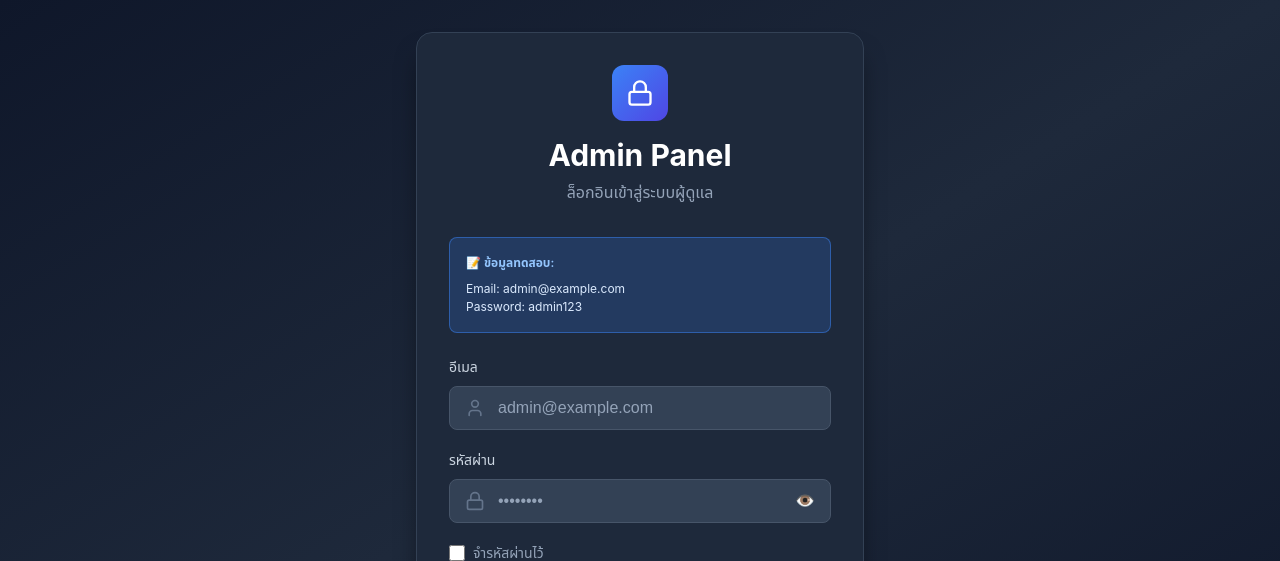
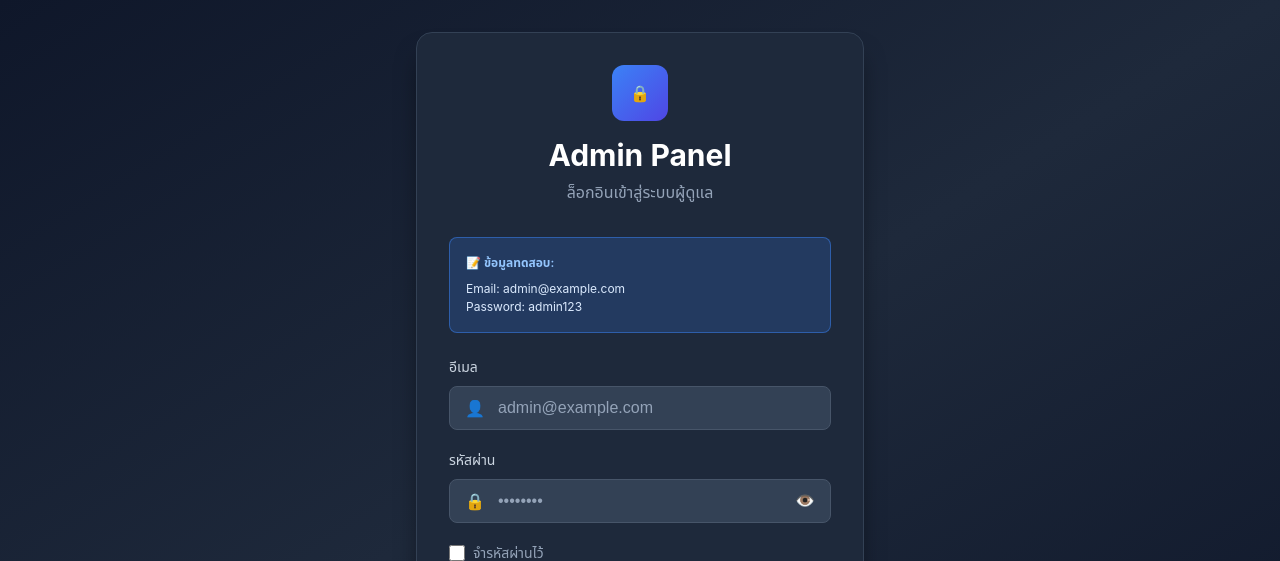
Before and after one commit to Non2412/sisaketweb2, a Next.js app: page /login-admin in a window 1280 px wide. Shown: the top 561 px of the page. Built offline with nearby package versions, Linux system fonts and the light colour scheme.

Commit message:
correct login-admin

```diff
--- a/src/app/login-admin/page.tsx
+++ b/src/app/login-admin/page.tsx
@@ -1,7 +1,6 @@
 'use client';
 
 import { useState } from 'react';
-import { Lock, User, AlertCircle } from 'lucide-react';
 import styles from './login-adminhistory.module.css';
 
 export default function AdminLoginPage() {
@@ -74,7 +73,7 @@ export default function AdminLoginPage() {
           {/* Header */}
           <div className={styles.loginHeader}>
             <div className={styles.loginIconBox}>
-              <Lock size={28} />
+              <span className={styles.loginIcon} role="img" aria-label="lock">🔒</span>
             </div>
             <h1 className={styles.loginTitle}>Admin Panel</h1>
             <p className={styles.loginSubtitle}>ล็อกอินเข้าสู่ระบบผู้ดูแล</p>
@@ -83,7 +82,7 @@ export default function AdminLoginPage() {
           {/* Error Message */}
           {error && (
             <div className={styles.errorAlert}>
-              <AlertCircle size={20} />
+              <span className={styles.errorIcon} role="img" aria-label="error">⚠️</span>
               <p className={styles.errorMessage}>{error}</p>
             </div>
           )}
@@ -101,7 +100,7 @@ export default function AdminLoginPage() {
             <div className={styles.formGroup}>
               <label className={styles.formLabel}>อีเมล</label>
               <div className={styles.inputContainer}>
-                <User size={20} className={styles.inputIcon} />
+                <span className={styles.inputIcon} aria-hidden>👤</span>
                 <input
                   type="email"
                   value={email}
@@ -116,7 +115,7 @@ export default function AdminLoginPage() {
             <div className={styles.formGroup}>
               <label className={styles.formLabel}>รหัสผ่าน</label>
               <div className={styles.inputContainer}>
-                <Lock size={20} className={styles.inputIcon} />
+                <span className={styles.inputIcon} aria-hidden>🔒</span>
                 <input
                   type={showPassword ? 'text' : 'password'}
                   value={password}
```
